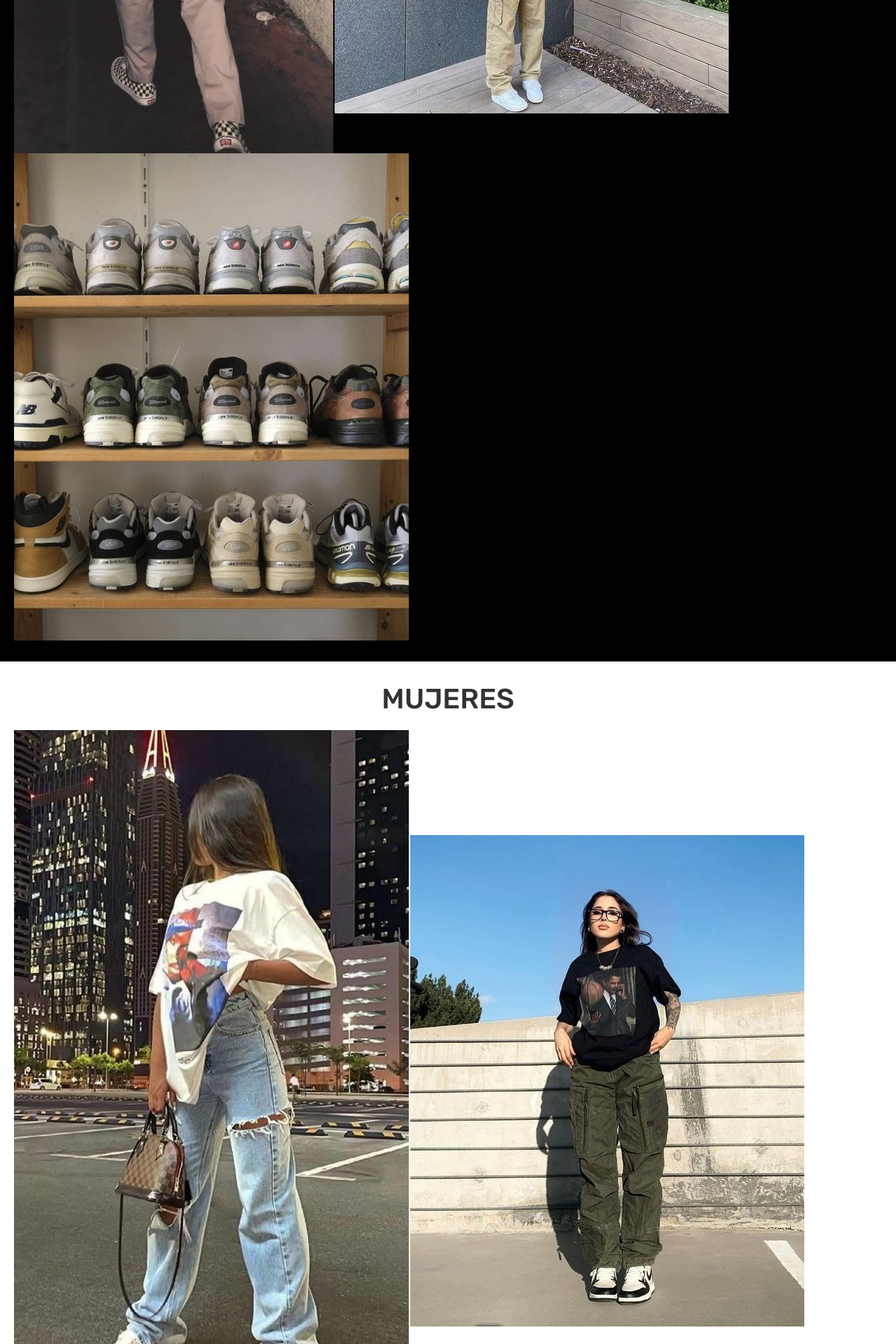
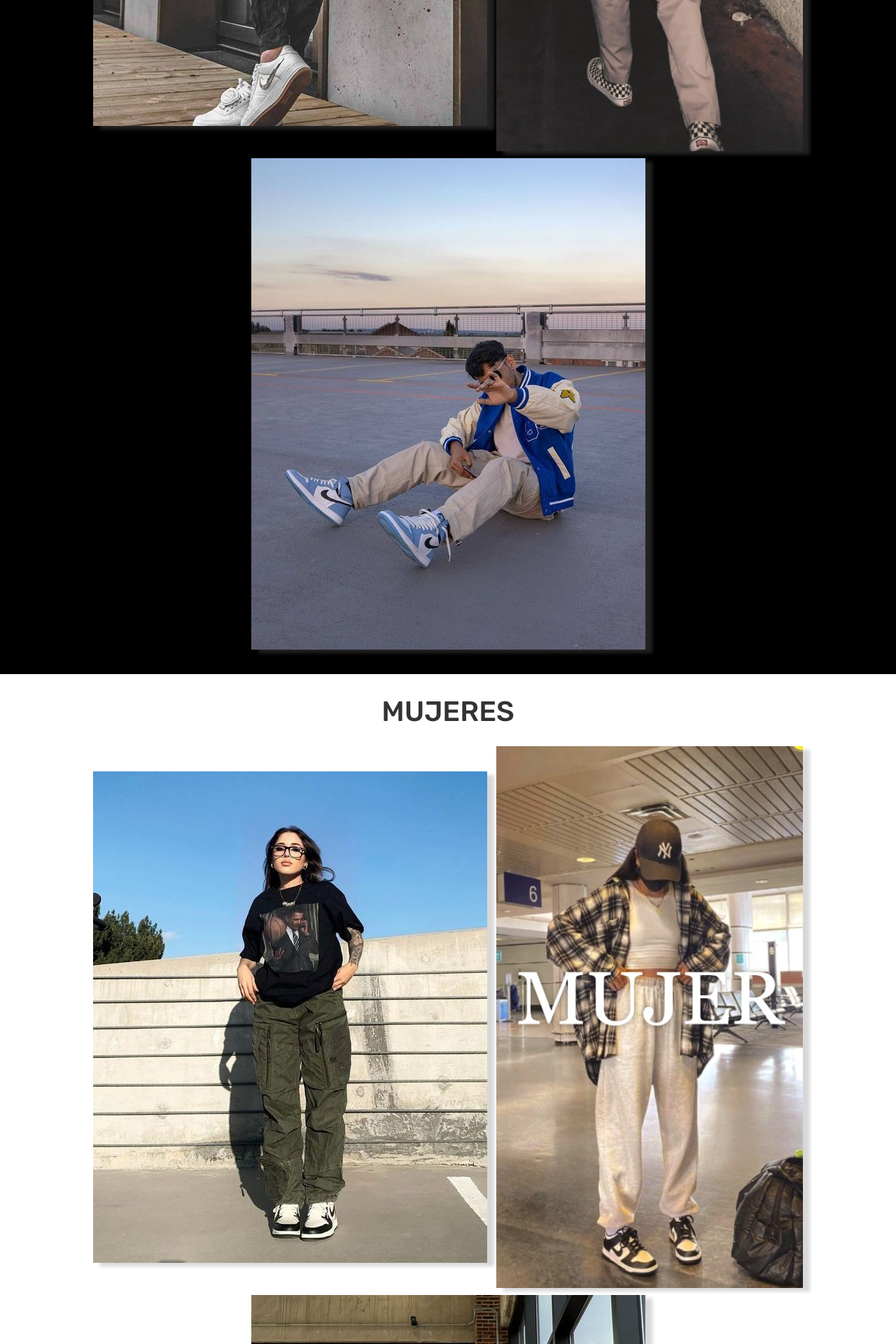
Before and after one commit to estebanrodriguezo/AIRNESS198, a PHP site: page /home.php in a window 1280 px wide. Shown: the part 1440-3360 px from the top of the page at 70% size. Run offline with PHP 8.4, Linux system fonts and the light colour scheme; the visitor is signed in with stand-in values (Sample User, id 1); data that the repository does not hold is empty.

Commit message:
Final del proyecto

```diff
--- a/css/styleAirness.css
+++ b/css/styleAirness.css
@@ -44,6 +44,7 @@
    max-width: 80%;
    max-height: 80%;
  }
+
 
 
 a:hover{
@@ -963,15 +964,22 @@ section{
 
 .men{
    background-color: black;
+   text-align: center;
+}
 
+.men img{
+   box-shadow: 10px 5px 5px rgba(255, 255, 255, 0.134);
+   margin: 0.5rem;
 }
 
 .women{
    background-color: white;
+   text-align: center;
 }
-
-
-
+.women img{
+   box-shadow: 10px 5px 5px rgba(0, 0, 0, 0.156);
+   margin: 0.5rem;
+}
 
 
 .footer{
--- a/home.php
+++ b/home.php
@@ -95,7 +95,7 @@ if(isset($_POST['add_to_cart'])){
     <link rel="stylesheet" href="https://cdnjs.cloudflare.com/ajax/libs/font-awesome/6.0.0/css/all.min.css">
 
     <!-- estilo de css   -->
-    <link rel="stylesheet" href=".///css/styleAirness.css">
+    <link rel="stylesheet" href=".//css/styleAirness.css">
 
 </head>
 <body>
@@ -158,18 +158,18 @@ if(isset($_POST['add_to_cart'])){
 <section class="men">
     <h3 class="title">HOMBRES</h3>
 
-    <img src="./imagenes/Hombre/STW MAN.jpg" alt="">
-    <img src="./imagenes/Hombre/STW2.jpg" alt="">
-    <img src="./imagenes/Hombre/STW3.jpg" alt="">
-
+    <img src=".//imagenes/Hombre/STW2.jpg" alt="">
+    <img src=".//imagenes/Hombre/STW MAN.jpg" alt="">
+    <img src=".///imagenes/Hombre/STW3.jpg" alt="">
 
 
 </section>
 <section class="women">
     <h3 class="title">MUJERES</h3>
-    <img src="./imagenes/Mujer/STW7.jpg" alt="">
+
     <img src="./imagenes/Mujer/STW8.jpg" alt="">
-    <img src="./imagenes/Mujer/STW9.jpg" alt="">
+    <img src="./imagenes/Mujer/STW WOMAN.jpg" alt="">
+    <img src=".//imagenes/Mujer/STW9.jpg" alt="">
 
 </section>
 
```
Also changed, not shown: Imagenes/Hombre/STW MAN.jpg, Imagenes/Hombre/STW2.jpg, Imagenes/Hombre/STW3.jpg, Imagenes/Mujer/STW9.jpg.
